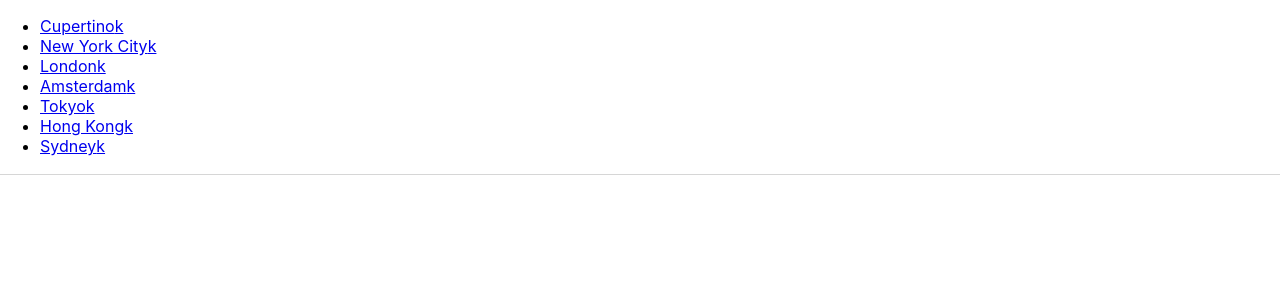
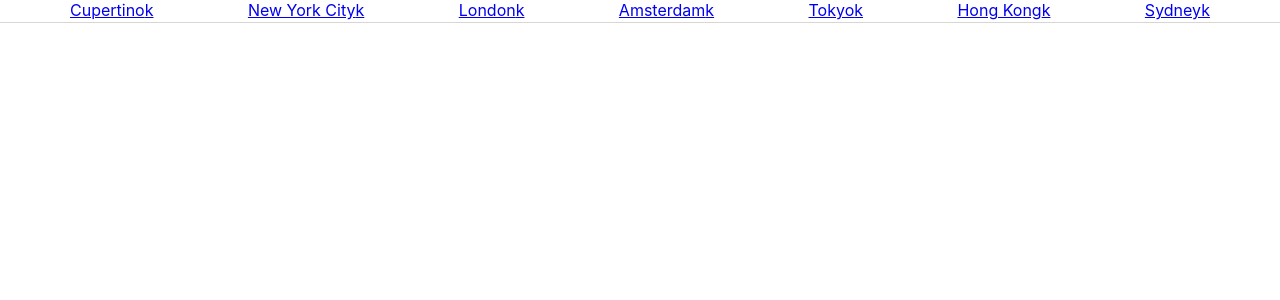
Before and after one commit to andreisavelev/developer_exercise_for_apple, a React (Create React App) app: page / in a window 1280 px wide. Shown: the top 300 px of the page. Built offline with nearby package versions, Linux system fonts and the light colour scheme.

Commit message:
Add basic style for the navigation list

```diff
--- a/src/components/Navigation/Navigation.js
+++ b/src/components/Navigation/Navigation.js
@@ -11,8 +11,7 @@
  */
 const navigation = props => (
     <nav className={classes.navigation}>
-        <ul>
-
+        <ul className={classes['navigation-list']}>
             {props.items.map(item => {
                 return (
                     <li key={item.section}>
--- a/src/components/Navigation/Navigation.module.css
+++ b/src/components/Navigation/Navigation.module.css
@@ -2,3 +2,11 @@
     border-bottom: 1px solid #d6d6d6;
     padding-bottom: 2px;
 }
+
+.navigation-list {
+    display: flex;
+    justify-content: space-between;
+    list-style: none;
+    margin: 0;
+    padding: 0 70px;
+}
```
